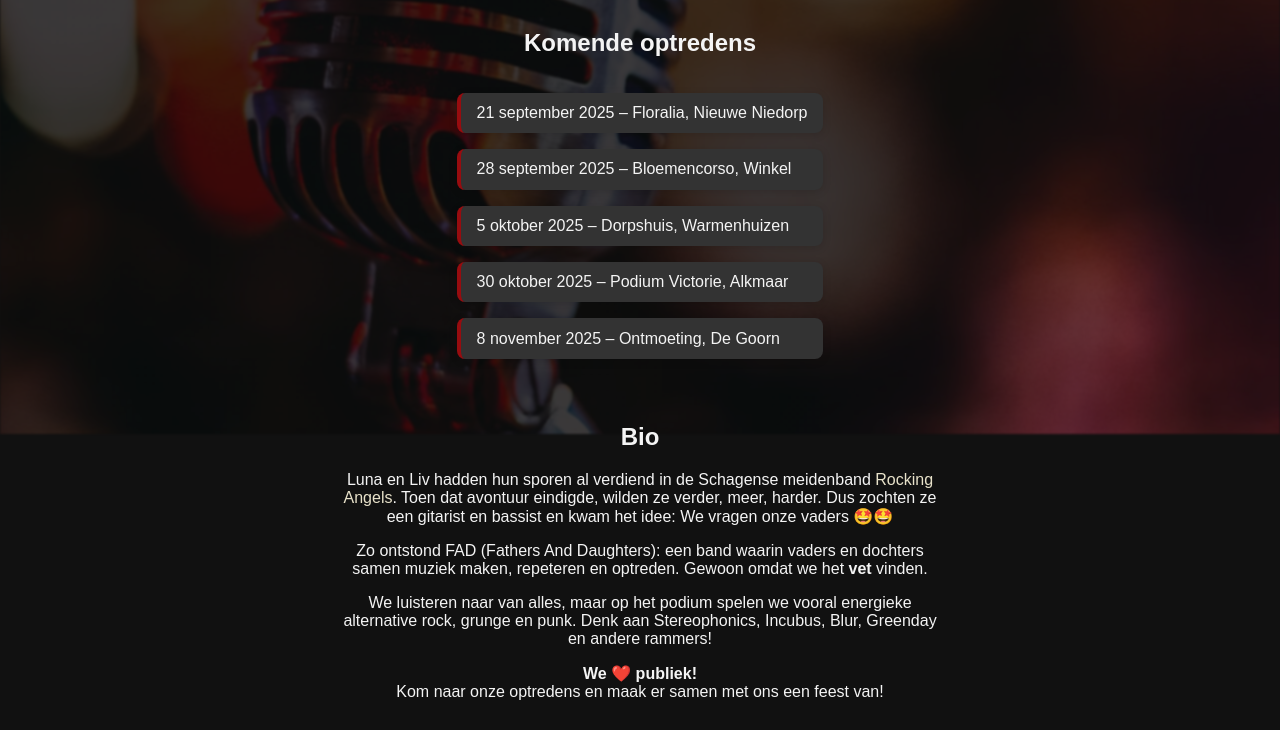
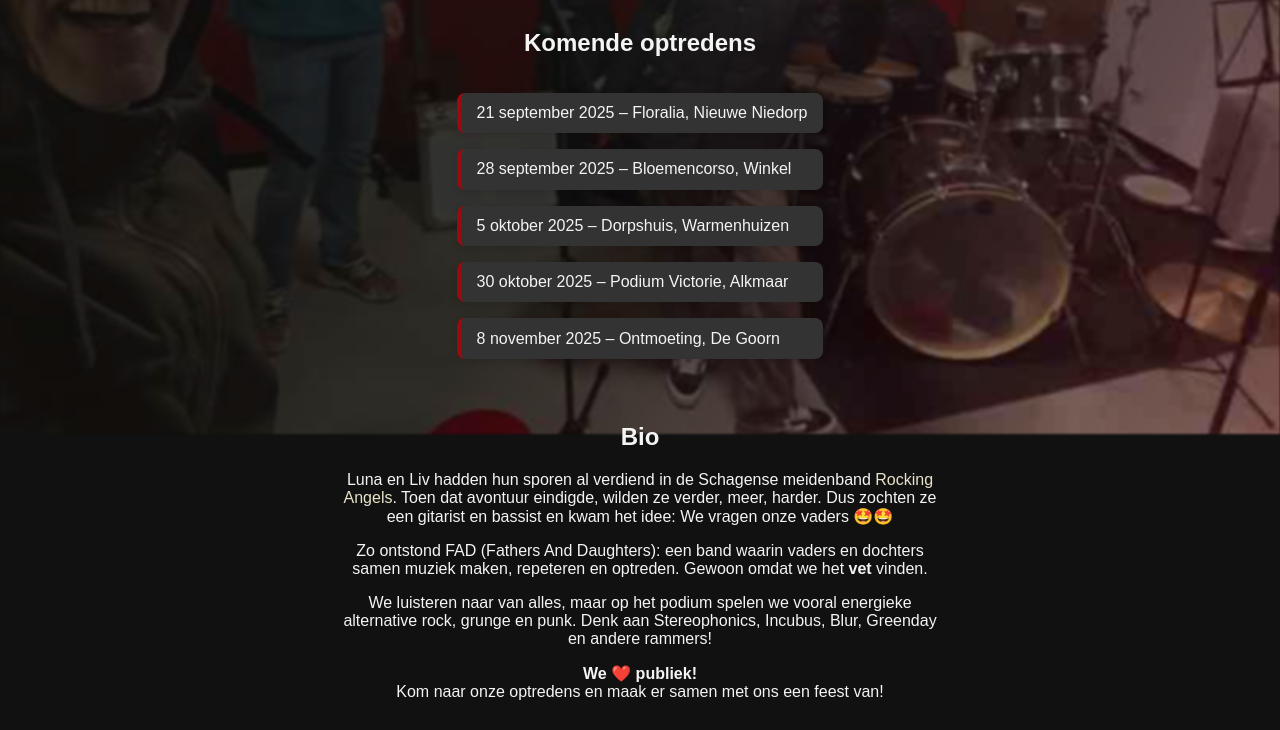
Before and after one commit to n1k41/fad, a plain HTML site: page index.html in a window 1280 px wide. Shown: the part 366-1096 px from the top of the page. Drawn offline with Linux system fonts and the light colour scheme.

Commit message:
backgound persoonlijk

```diff
--- a/styles.css
+++ b/styles.css
@@ -115,8 +115,8 @@ a:hover {
     width: 100vw;
     height: 100vh;
     background:
-        linear-gradient(120deg, rgba(10,10,10,0.80) 70%, rgba(70,0,20,0.40) 100%),
-        url('bg-image.avif') center center/cover no-repeat;
+        linear-gradient(120deg, rgba(10,10,10,0.80) 50%, rgba(70,0,20,0.40) 100%),
+        url('bg-image.jpeg') center center/cover no-repeat;
     filter: blur(1px) brightness(1);
     pointer-events: none;
 }
```
Also changed, not shown: bg-image.jpeg (added), 1 other file.
